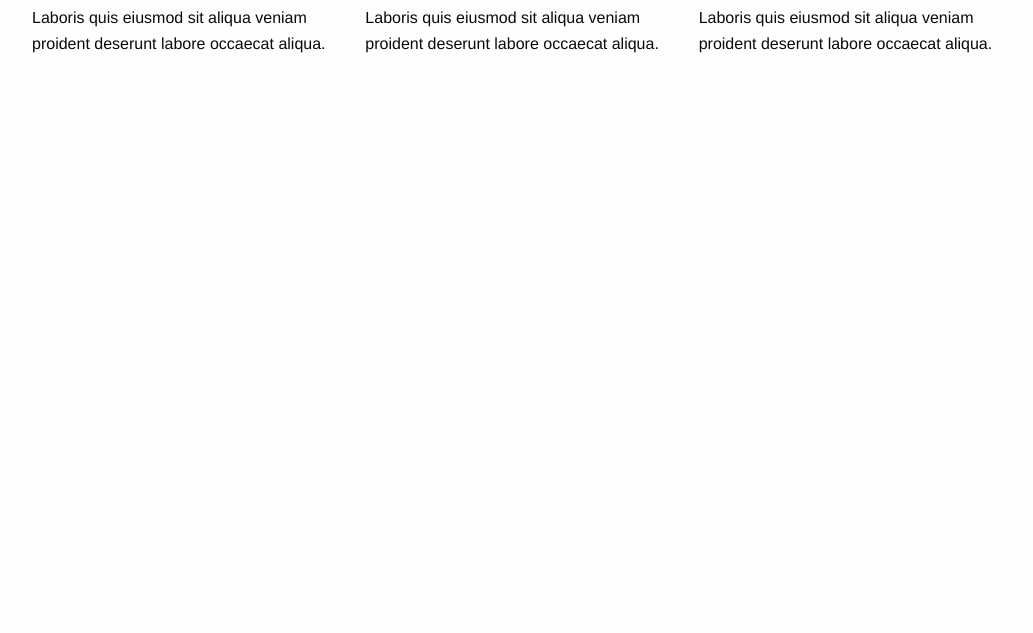
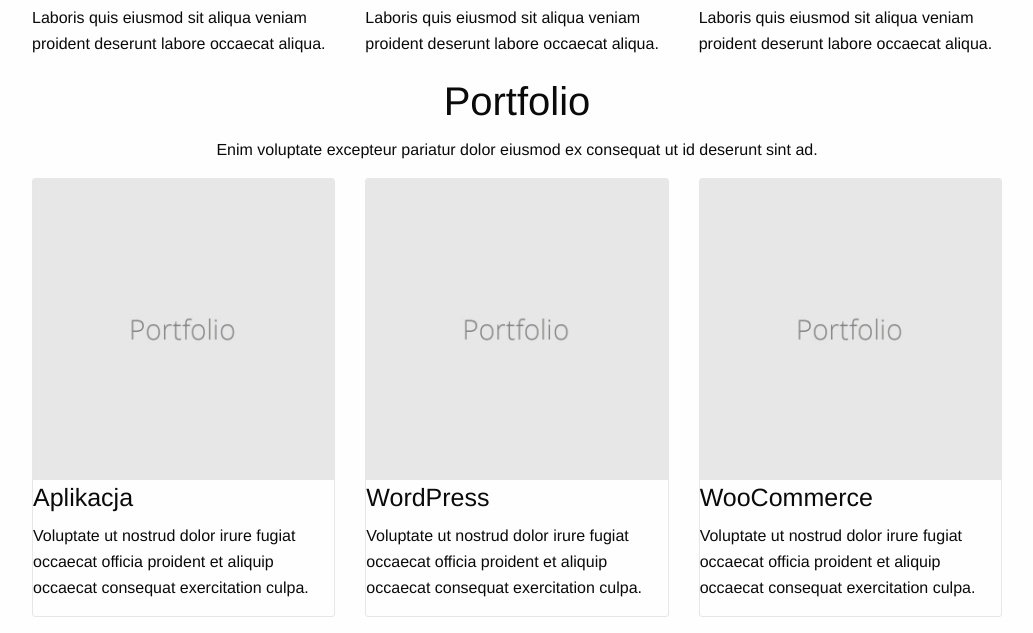
Before and after one commit to gkalarus/foundation, a plain HTML site: page index.html in a window 1280 px wide. Shown: the part 571-1204 px from the top of the page, without its empty margins (123-1156 px from the left). Before the commit the page ends 800 px from the top, so only its background shows below. Drawn offline with Linux system fonts and the light colour scheme; some icons are missing.

Commit message:
portfolio

```diff
--- a/index.html
+++ b/index.html
@@ -163,6 +163,53 @@
   </section>
 
   <!-- Portfolio -->
+  <div class="lp-portfolio">
+    <div class="row">
+      <div class="lp-section-header text-center">
+        <h2>Portfolio</h2>
+        <p>Enim voluptate excepteur pariatur dolor eiusmod ex consequat ut id deserunt sint ad.</p>
+      </div>
+      <div class="medium-4 columns lp-portfolio-box">
+        <div class="card">
+          <a href="#">
+            <img src="img/port_1.jpg" alt="Portfolio 1">
+          </a>
+          <div class="lp-portfolio-title">
+            <h4>Aplikacja</h4>
+            <p>Voluptate ut nostrud dolor irure fugiat occaecat officia proident et aliquip occaecat consequat
+              exercitation culpa.</p>
+          </div>
+        </div>
+      </div>
+      <div class="medium-4 columns lp-portfolio-box">
+        <div class="card">
+          <a href="#">
+            <img src="img/port_2.jpg" alt="Portfolio 2">
+          </a>
+          <div class="lp-portfolio-title">
+            <h4>WordPress</h4>
+            <p>Voluptate ut nostrud dolor irure fugiat occaecat officia proident et aliquip occaecat consequat
+              exercitation culpa.</p>
+          </div>
+        </div>
+      </div>
+      <div class="medium-4 columns lp-portfolio-box">
+        <div class="card">
+          <a href="#">
+            <img src="img/port_3.jpg" alt="Portfolio 3">
+          </a>
+          <div class="lp-portfolio-title">
+            <h4>WooCommerce</h4>
+            <p>Voluptate ut nostrud dolor irure fugiat occaecat officia proident et aliquip occaecat consequat
+              exercitation culpa.</p>
+          </div>
+        </div>
+      </div>
+    </div>
+  </div>
+
+
+
 
   <script src="js/vendor/jquery.js"></script>
   <script src="js/vendor/what-input.js"></script>
```
Also changed, not shown: img/port_1.jpg (added), img/port_2.jpg (added), img/port_3.jpg (added).
